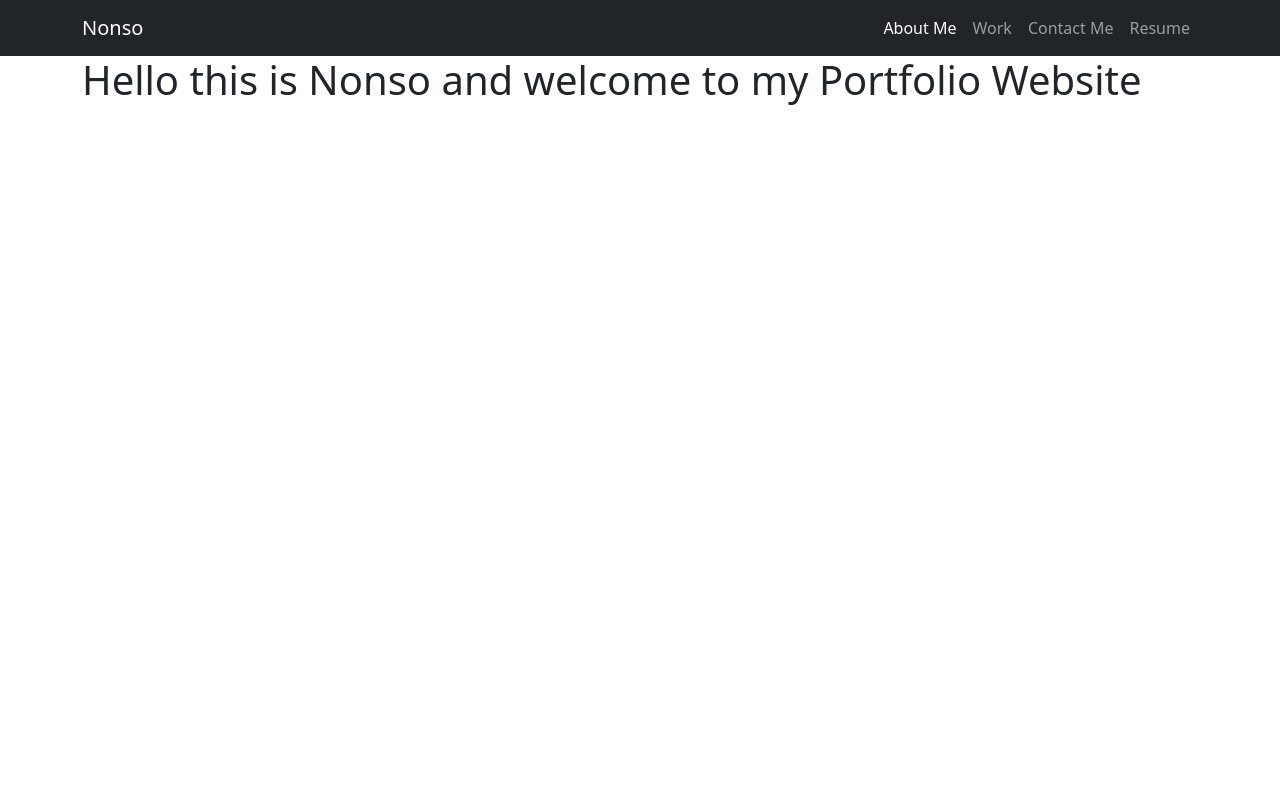
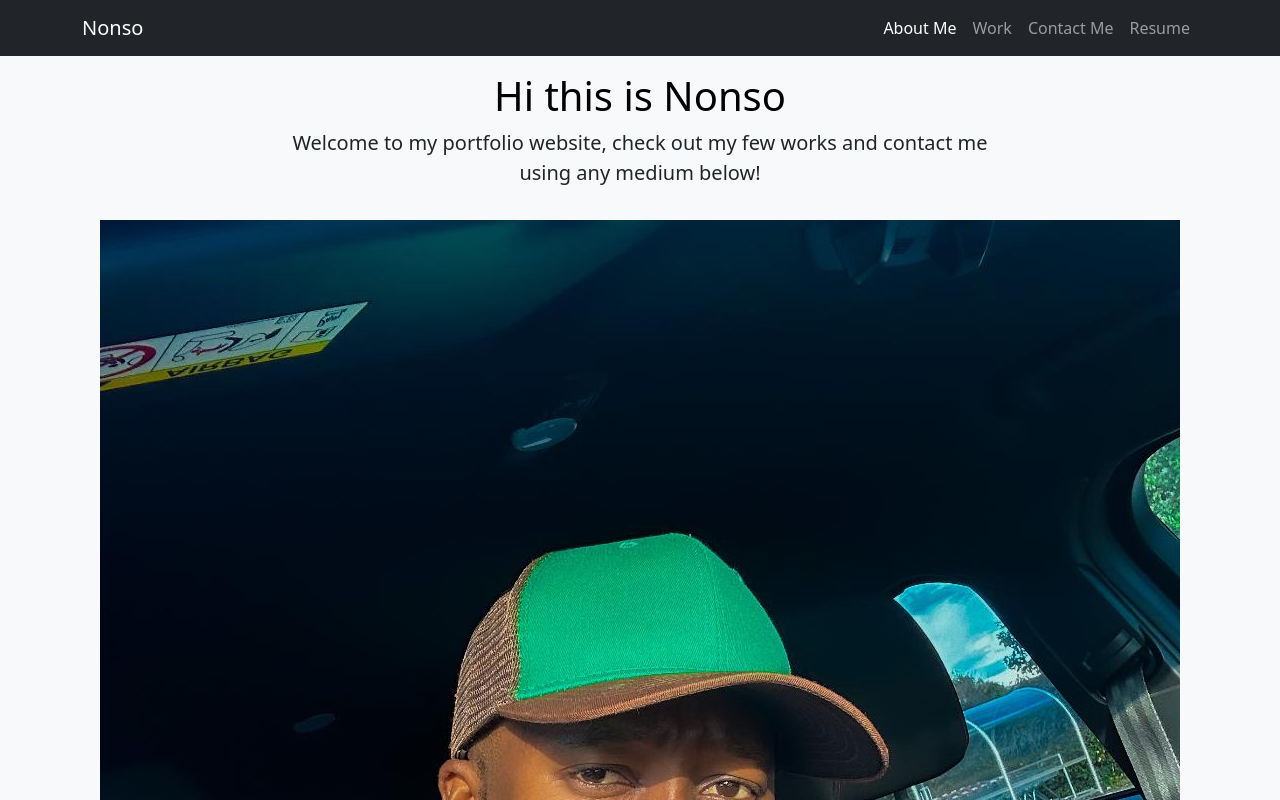
Before and after one commit to nonsoiwedinobi/Bootstrap-Portfolio, a plain HTML site: page index.html in a window 1280 px wide. Shown: the top 800 px of the page. Drawn offline with nearby package versions, Linux system fonts and the light colour scheme.

Commit message:
Added HTML

```diff
--- a/index.html
+++ b/index.html
@@ -17,7 +17,7 @@
   <link href="https://fonts.googleapis.com/css2?family=Roboto:ital,wght@0,400;0,500;0,700;0,900;1,700&display=swap" rel="stylesheet">
 
   <!-- Custom styles for this template -->
-  <link href="css/index.css" rel="stylesheet">
+  <link href="./css/style.css" rel="stylesheet">
 
   <title>Nonso's Portfolio</title>
 
@@ -44,17 +44,28 @@
   </nav>
 
   <!-- Hero Section -->
-  <header class="masthead">
-    <div class="container h-100">
-      <div class="row h-100">
-        <div class="col-lg-12 my-auto">
-          <div class="header-content mx-auto">
-            <h1 class="mb-5">Hello this is Nonso and welcome to my Portfolio Website</h1>
+  <div class="hero">
+    <div class="text-center bg-body-tertiary">
+      <div class="container py-3">
+        <h1 class="text-body-emphasis">Hi this is Nonso</h1>
+        <p class="col-lg-8 mx-auto lead">
+          Welcome to my portfolio website, check out my few works and contact me using any medium below!
+        </p>
+        <div class="container py-3">
+            <img src="/images/nonso.jpg" alt="Image Description" class="img-fluid rounded-custom">
           </div>
-        </div>
       </div>
     </div>
-  </header>
+  </div>
+
+  <!-- Work Section -->
+  <section class="work" id="work">
+    <div class="container-fluid">
+        <div class="row">
+
+        </div>
+    </div>
+  </section>
 
   <!-- Optional JavaScript -->
   <!-- Popper.js, then Bootstrap JS -->
```
